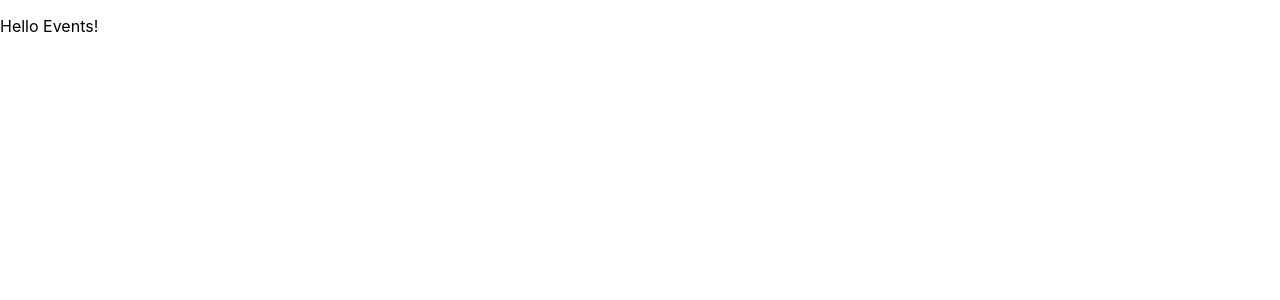
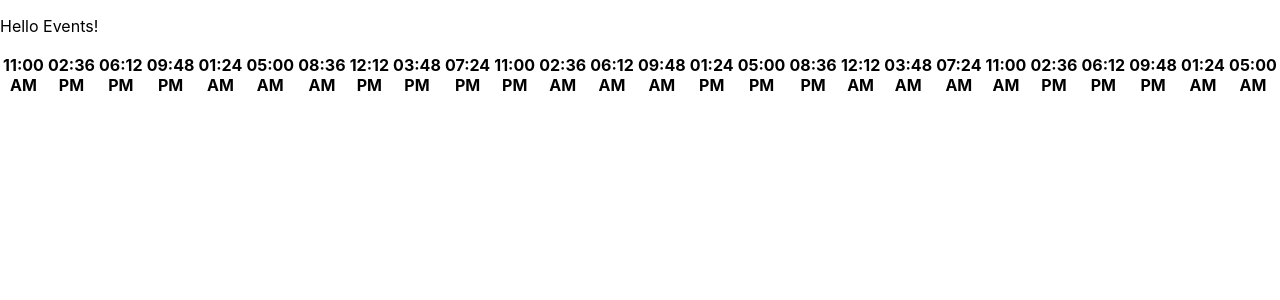
Before and after one commit to JonlucaB/CafeMonetDisplay, a React (Create React App) app in the folder cafe-monet-display/: page / in a window 1280 px wide. Both pictures are taken after a click on the button 640 px from the left and 344 px from the top of the page. Shown: the top 300 px of the page. Built offline with nearby package versions, Linux system fonts and the light colour scheme.

Commit message:
Table displays with wrong date headers

```diff
--- a/cafe-monet-display/src/calColumn.jsx
+++ b/cafe-monet-display/src/calRow.jsx
@@ -1,7 +1,6 @@
 import { useState } from "react";
 
-export default function calColumn(props) {
-    const [timeScale, setTimeScale] = useState(25);
+export default function calRow(props) {
 
     const reservations = props.events;
     const tableNum = props.num;
--- a/cafe-monet-display/src/calendars.jsx
+++ b/cafe-monet-display/src/calendars.jsx
@@ -2,17 +2,54 @@
 import { useState, useEffect } from "react";
 import { useLocation } from "react-router-dom";
 
+function GenerateCalColumns(props) {
+    // The logic for calculating the date is wrong but it does display a table with date headers! Woo hoo!
+    const tables = props.tables;
+    const timeBlock = parseInt(5400/props.timeScale);
+    const openTime = new Date(0, 0, 0, 11, 0);
+    let tbody = [];
+    let headers = [];
+
+    const addMinutes = (date, minutes) => new Date(date.getTime() + minutes*60000);
+
+    for (let i = 0; i <= 5400; i += timeBlock) {
+        let currentTime = addMinutes(openTime, i);
+
+        headers.push(<th>{currentTime.toLocaleTimeString(navigator.language, {
+            hour : '2-digit',
+            minute : '2-digit'
+        })}</th>)
+    }
+
+    // for (let i = 1; i < 10; i++) {
+
+    // }
+
+    return (
+        <table>
+            <tr>
+                {headers}
+            </tr>
+        </table>
+    )
+}
+
 export default function Calendars() {
     const location = useLocation();
+    const [isLoading, setIsLoading] = useState(true);
+    const [progress, setProgress] = useState(0.0);
     const [tables, setTables] = useState(new Map());
-    const tableDisplays = [];
+    const [timeScale, setTimeScale] = useState(25);
+    let tableDisplay;
 
     useEffect(() => {
+        setIsLoading(true);
         console.log(location.state.calendarData);
         let data = location.state.calendarData.items;
-
+        const progressByPop = 100.0/data.length;
         let tempTables = new Map();
 
+        try {
             while (data.length) {
                 const event = data.pop();
                 console.log("new event popped: ", event);
@@ -31,18 +68,28 @@ export default function Calendars() {
                 }
 
                 tempTables.get(tableNumber).push([Date.parse(event.start.dateTime), Date.parse(event.end.dateTime)]);
-            console.log(tempTables.get(1));
+                setProgress(progress => progress + progressByPop);
             }
+            tableDisplay = [];
+            setTables(tempTables);
+            setIsLoading(!tempTables);
+        } catch {
+            // something that displays an error here
+        }
+    }, [location.state.calendarData]);
 
-        setTables(tempTables);
-    }, [location.state.calendarData]);
+    if (tables.length) {
+        for (let i = 1; i < 10; i++) {
+            tableDisplay.push(<calColumn num={i} events={tables.get(i)} />);
+            console.log("added event to display");
+        }
+    }
 
     return (
         <div>
             <p>Hello Events!</p>
             <div>
-                {/* this isn't going to get re-rendered because the memory location isn't changing... another blocker! */}
-                {tables.forEach( (tableNum, eventList) => <calColumn events={eventList} num={tableNum}/>)}
+                {isLoading ? <progress value={progress} maxValue={100}>{progress}%</progress> : <GenerateCalColumns timeScale={timeScale} tables={tables} />}
             </div>
         </div>
     );
```
Lines whose indentation alone changed are shown as unchanged.
